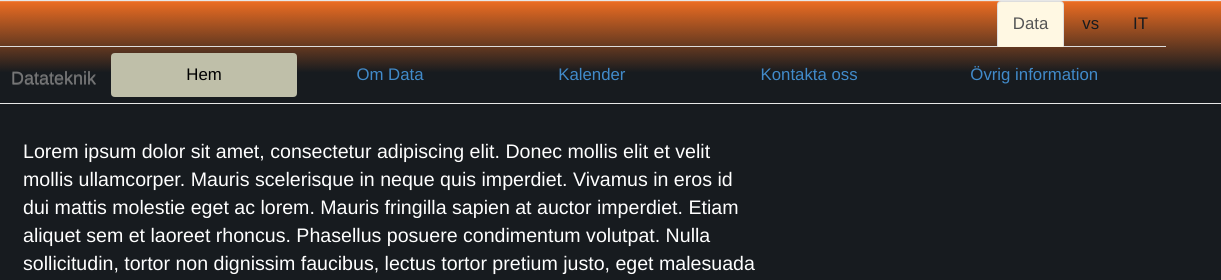
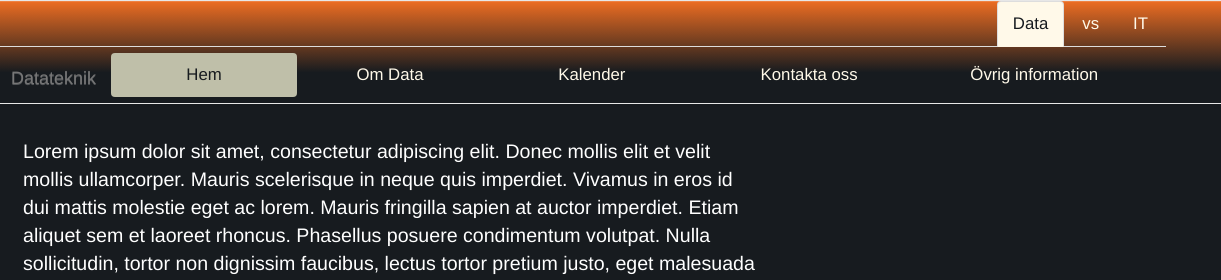
Before and after one commit to lindhe/rekrytdit, a plain HTML site: page index.html in a window 1280 px wide. Shown: the top 280 px of the page, 59-1280 px from the left. Drawn offline with nearby package versions, Linux system fonts and the light colour scheme; a script that the page names is missing.

Commit message:
Make the nav-header look less terrible
...but not the code

```diff
--- a/css/main.scss
+++ b/css/main.scss
@@ -89,7 +89,8 @@ main article {
 }
 
 #nav-header.vs {
-    background-image: linear-gradient(to bottom, $it-color 0%, $data-color 30%, $theme-back 70%);
+    // background-image: linear-gradient(to bottom, $it-color 0%, $data-color 30%, $theme-back 70%);
+    background-image: linear-gradient(to bottom, $theme-back 0%, $theme-back 70%);
     background-repeat: repeat-x;
 }
 
@@ -118,15 +119,28 @@ main article {
 temporary fixes
 */
 .nav-tabs>li.active>a, .nav-tabs>li.active>a:hover, .nav-tabs>li.active>a:focus {
-background-color: #FFF8E3;
+    color: $theme-back;
+    background-color: $theme-front;
+}
+
+.nav-tabs>li>a {
+    color: $theme-front;
+}
+
+.nav-tabs>li>a:hover, .nav-tabs>li>a:focus {
+    color: $theme-back;
 }
 
 .nav-pills>li.active>a, .nav-pills>li.active>a:hover, .nav-pills>li.active>a:focus {
-color: black;
-background-color: #BFBFA9;
+    color: $theme-back;
+    background-color: #BFBFA9;
 }
 
-.nav-tabs a {
+.nav-pills>li>a {
+    color: $theme-front;
+}
+
+.nav-pills>li>a:hover, .nav-pills>li>a:focus {
     color: $theme-back;
 }
 
```
Also changed, not shown: css/main.css.
